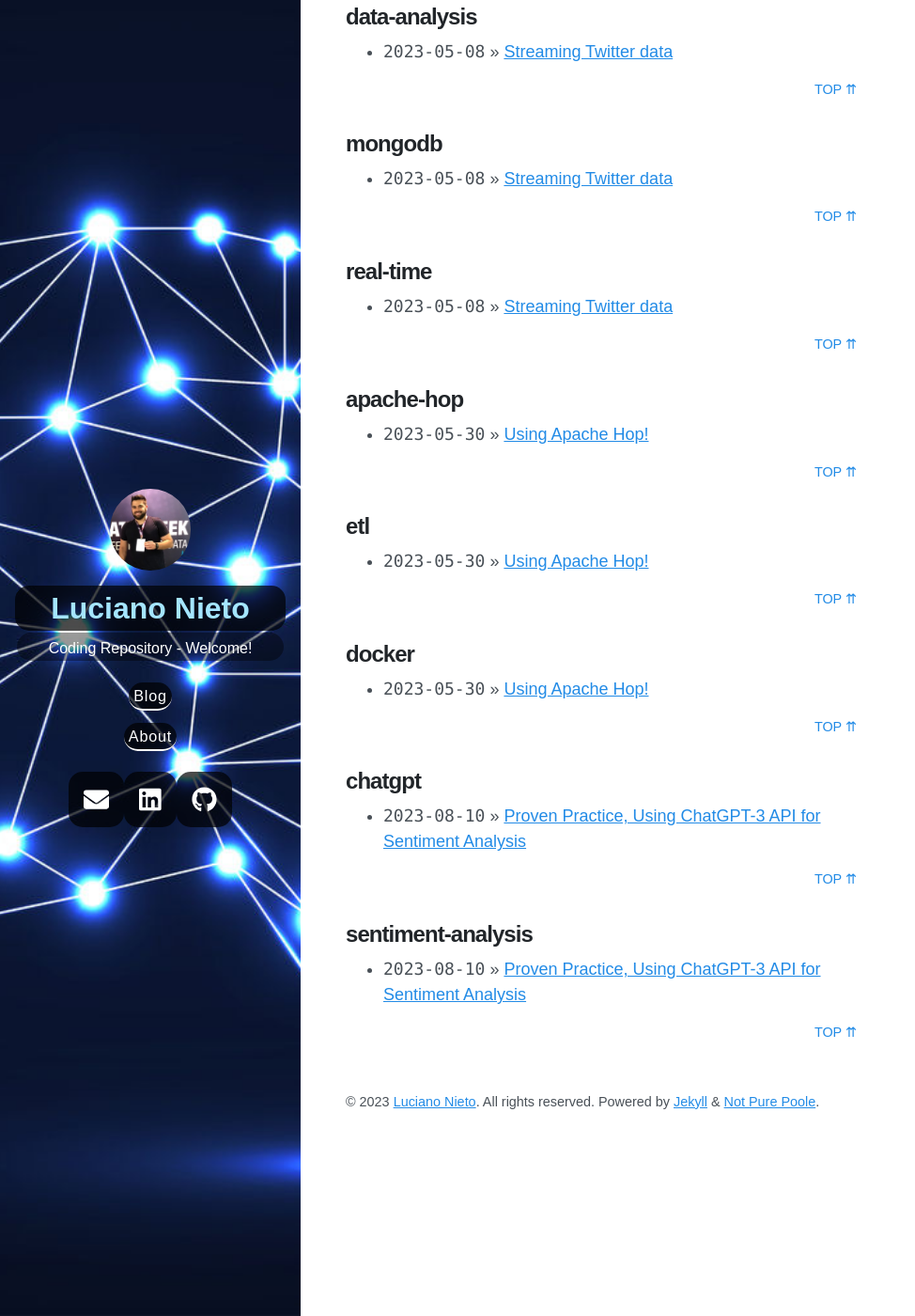
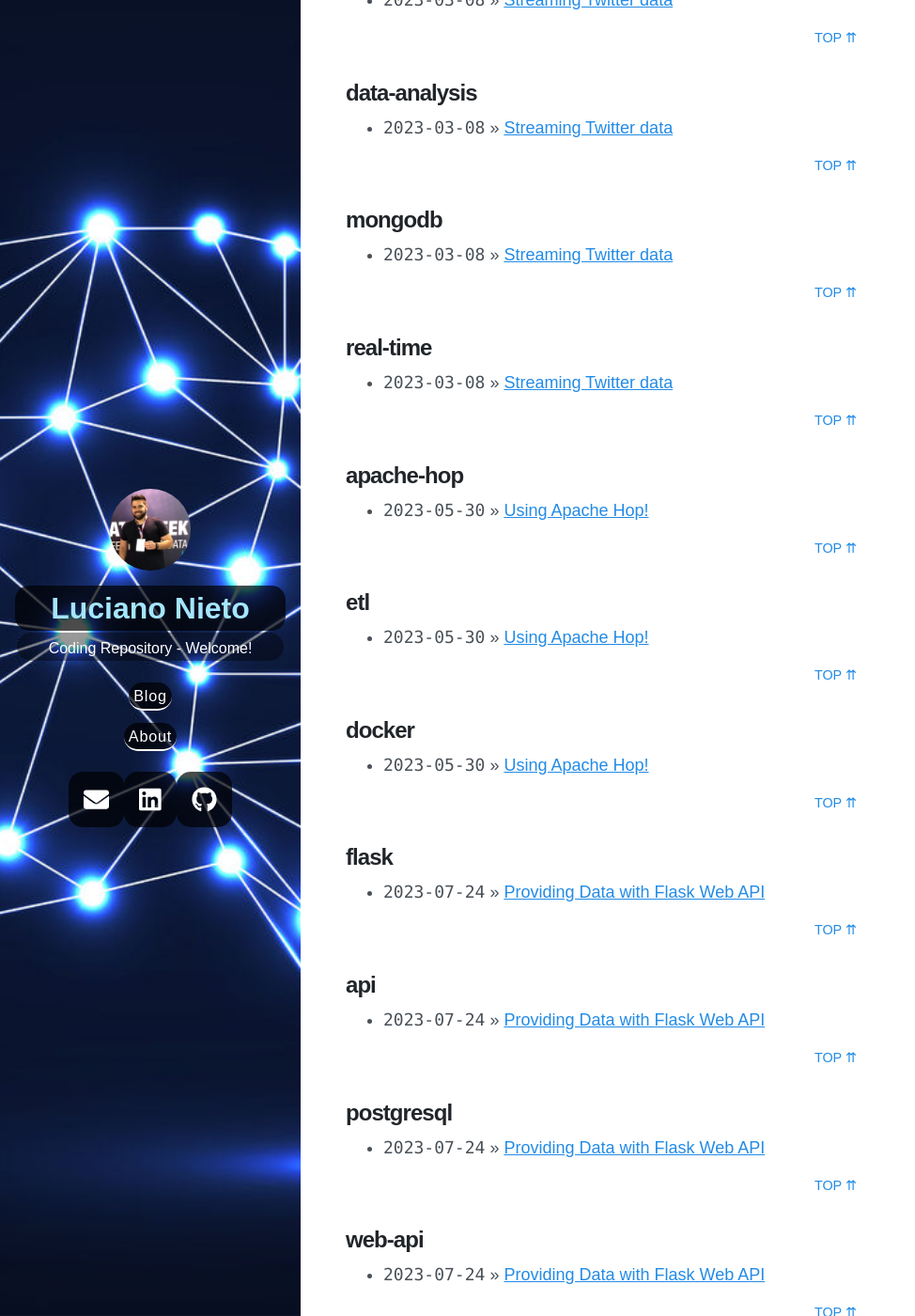
Before and after one commit to lucianonieto/lucianonieto.github.io, a Jekyll site: the page built from tags.md, in a window 1280 px wide and 1400 px high, scrolled down 900 px. Shown: the whole window at 94% size, without its empty margins (0-974 px from the left). Built offline with Jekyll 4.4.1, drawn with Linux system fonts in a browser that asks for light colours; nearby versions of some CDN libraries; some of the changed lines change nothing that is shown; some of the changed text lies outside the part shown.

Commit message:
flask update

```diff
--- a/_posts/2023-05-08-streaming-twitter.md
+++ b/_posts/2023-03-08-streaming-twitter.md
@@ -1,8 +1,8 @@
 ---
 layout: post
 title: Streaming Twitter data
-date: 2023-05-08 13:57 +0000
-last_modified_at: 2023-05-08 13:57 +0000
+date: 2023-03-08 13:57 +0000
+last_modified_at: 2023-03-08 13:57 +0000
 author : Luciano Nieto
 tags: [kafka, streaming, data-analysis, mongodb, python, real-time]
 toc:  true
--- /dev/null
+++ b/_posts/2023-07-24-flask-api.md
@@ -0,0 +1,46 @@
+---
+layout: post
+title: Providing Data with Flask Web API
+date: 2023-07-24 08:11 +0000
+last_modified_at: 2023-07-24 08:11 +0000
+author : Luciano Nieto
+tags: [flask, api, postgresql, python, web-api]
+toc:  true
+---
+## Intro
+
+As a data professional, understand web applications can be quite challenging due to its distinct development landscape. Despite this, I had a idea of creating a straightforward solution that demystifies the entire process and offers a clearly idea how the things works under the hood.
+
+Along this, I decided to develop a simple implementation that provides a hands-on understanding of the complete process, from the backend operations to the inner workings behind serving data to web clients.
+
+## Technical solution
+
+![Google Review Dataset](/imgs/fl0.png)
+
+
+## Requirements
+
+To use these scripts, you will need the following:
+
+- API Open Weather Key: https://openweathermap.org/ (free tier)
+- Python 3.x
+- flask package: Flask is a lightweight WSGI web application framework.
+- pandas package: pandas is a fast, powerful, flexible and easy to use open source data analysis and manipulation tool, built on top of the Python programming language.
+- psycopg2 package: Psycopg is the most popular PostgreSQL database adapter for the Python programming language.
+- json package: The JSON module in Python allows you to encode and decode custom objects by using JSON encoder and decoder classes.
+
+## Docker
+
+This is our environment setup - managed by Docker compose file:
+>
+![Google Review Dataset](/imgs/fl1.png)
+
+-
+-
+-
+
+## Outcome
+
+## More
+
+- GitHub Repo **[here](https://github.com/lucnietoX/flask_api.git)**.
```
Also changed, not shown: imgs/fl0.png (added), imgs/fl1.png (added), imgs/fl2.png (added), imgs/fl3.png (added), imgs/fl4.png (added), imgs/fl5.png (added).
